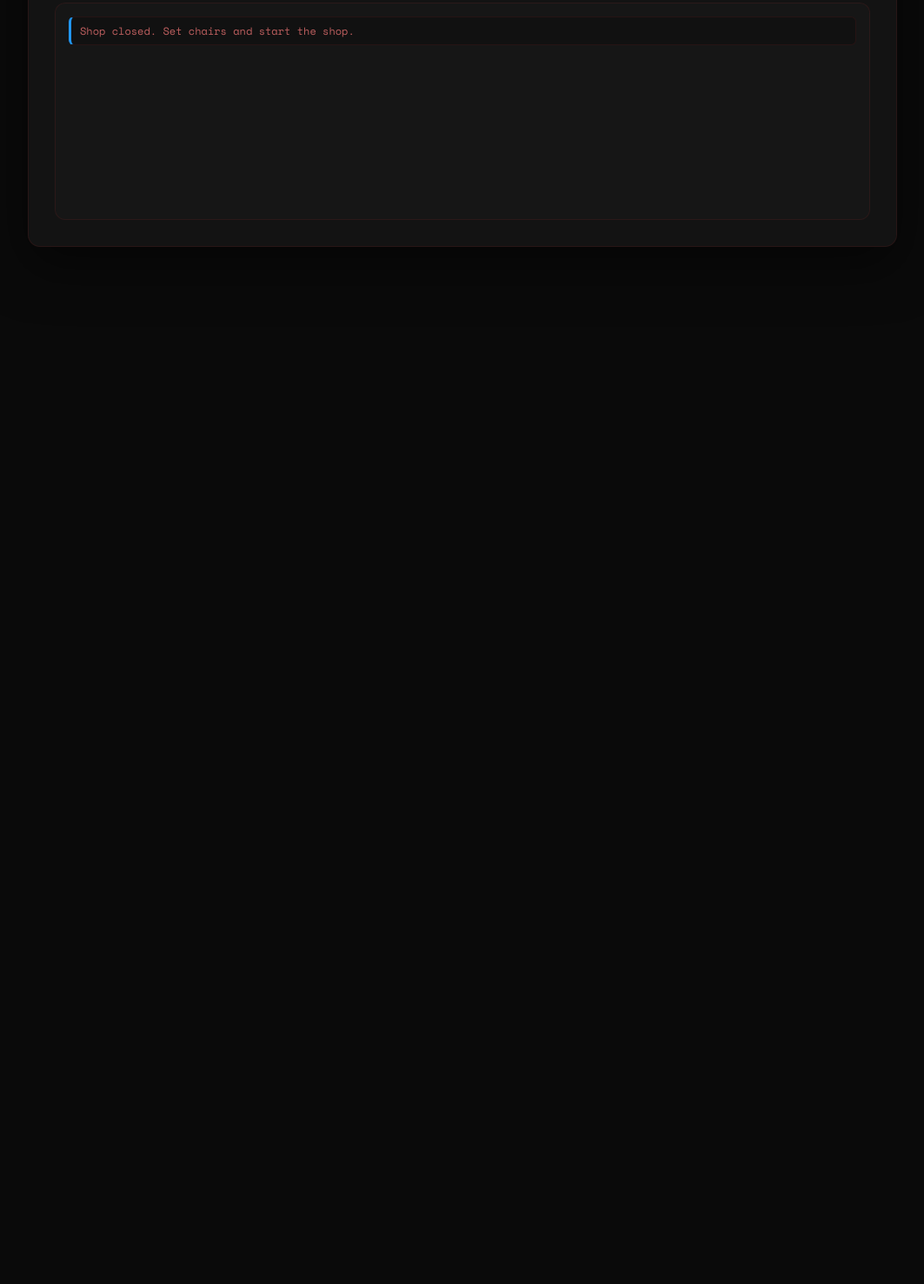
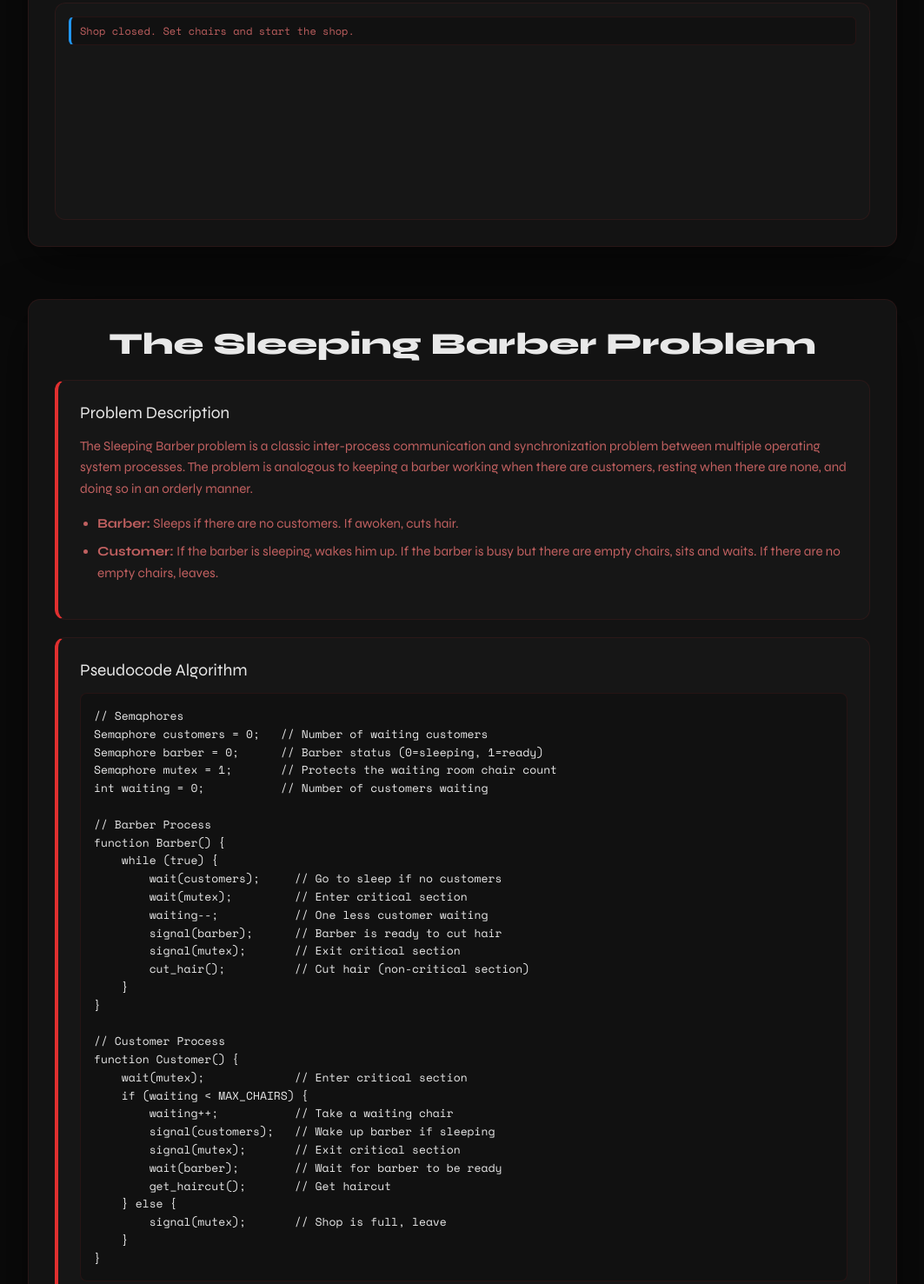
Before and after one commit to Vidith-Murthy/OS-Simulator, a plain HTML site: page process_sync/sleepingbarber.html in a window 1280 px wide. Shown: the part 808-2285 px from the top of the page at 87% size, without its empty margins (108-1171 px from the left). Before the commit the page ends 1152 px from the top, so only its background shows below. Drawn offline with nearby package versions, Linux system fonts and the light colour scheme.

Commit message:
process sync fixes

```diff
--- a/process_sync/sleepingbarber.html
+++ b/process_sync/sleepingbarber.html
@@ -166,7 +166,7 @@
     .actor {
         width: 60px; height: 60px; border-radius: 50%; display: flex; justify-content: center; align-items: center;
         font-size: 24px; font-family: var(--font-mono); font-weight: bold; transition: var(--transition);
-        box-shadow: 0 4px 10px rgba(0,0,0,0.5); border: 2px solid; z-index: 10;
+        box-shadow: 0 4px 10px rgba(0,0,0,0.5); border: 2px solid; z-index: 10; position: relative;
     }
 
     .barber { background: var(--red-faint); border-color: var(--color-barber); color: var(--color-barber); }
@@ -263,6 +263,55 @@
 
   <div class="log-panel" id="logPanel">
     <div class="log-entry system-log">Shop closed. Set chairs and start the shop.</div>
+  </div>
+</div>
+
+<div class="app-container" style="margin-top: 20px;">
+  <h1>The Sleeping Barber Problem</h1>
+
+  <div style="background-color: var(--bg-surface); padding: 25px; border-radius: 12px; margin-bottom: 20px; border: 1px solid var(--border-subtle); border-left: 4px solid var(--red);">
+    <h3 style="color: var(--text-primary); font-size: 1.2rem; margin-bottom: 15px;">Problem Description</h3>
+    <p style="color: var(--text-secondary); font-size: 0.95rem;">The Sleeping Barber problem is a classic inter-process communication and synchronization problem between multiple operating system processes. The problem is analogous to keeping a barber working when there are customers, resting when there are none, and doing so in an orderly manner.</p>
+    <ul style="color: var(--text-secondary); font-size: 0.95rem; margin-left: 20px; padding-left: 0;">
+      <li style="margin-bottom: 8px;"><strong>Barber:</strong> Sleeps if there are no customers. If awoken, cuts hair.</li>
+      <li style="margin-bottom: 8px;"><strong>Customer:</strong> If the barber is sleeping, wakes him up. If the barber is busy but there are empty chairs, sits and waits. If there are no empty chairs, leaves.</li>
+    </ul>
+  </div>
+
+  <div style="background-color: var(--bg-surface); padding: 25px; border-radius: 12px; margin-bottom: 20px; border: 1px solid var(--border-subtle); border-left: 4px solid var(--red);">
+    <h3 style="color: var(--text-primary); font-size: 1.2rem; margin-bottom: 15px;">Pseudocode Algorithm</h3>
+    <pre style="background-color: var(--bg-deep); padding: 15px; border-radius: 8px; overflow-x: auto; color: var(--text-primary); font-family: var(--font-mono); font-size: 13px; border: 1px solid var(--border-subtle);">
+// Semaphores
+Semaphore customers = 0;   // Number of waiting customers
+Semaphore barber = 0;      // Barber status (0=sleeping, 1=ready)
+Semaphore mutex = 1;       // Protects the waiting room chair count
+int waiting = 0;           // Number of customers waiting
+
+// Barber Process
+function Barber() {
+    while (true) {
+        wait(customers);     // Go to sleep if no customers
+        wait(mutex);         // Enter critical section
+        waiting--;           // One less customer waiting
+        signal(barber);      // Barber is ready to cut hair
+        signal(mutex);       // Exit critical section
+        cut_hair();          // Cut hair (non-critical section)
+    }
+}
+
+// Customer Process
+function Customer() {
+    wait(mutex);             // Enter critical section
+    if (waiting < MAX_CHAIRS) {
+        waiting++;           // Take a waiting chair
+        signal(customers);   // Wake up barber if sleeping
+        signal(mutex);       // Exit critical section
+        wait(barber);        // Wait for barber to be ready
+        get_haircut();       // Get haircut
+    } else {
+        signal(mutex);       // Shop is full, leave
+    }
+}</pre>
   </div>
 </div>
 
```
Also changed, not shown: process_sync/diningphilosophers.html (+2 -2 lines), process_sync/home.html (+8 -0 lines), process_sync/prodcon.html (+1 -0 lines), 1 other file.
